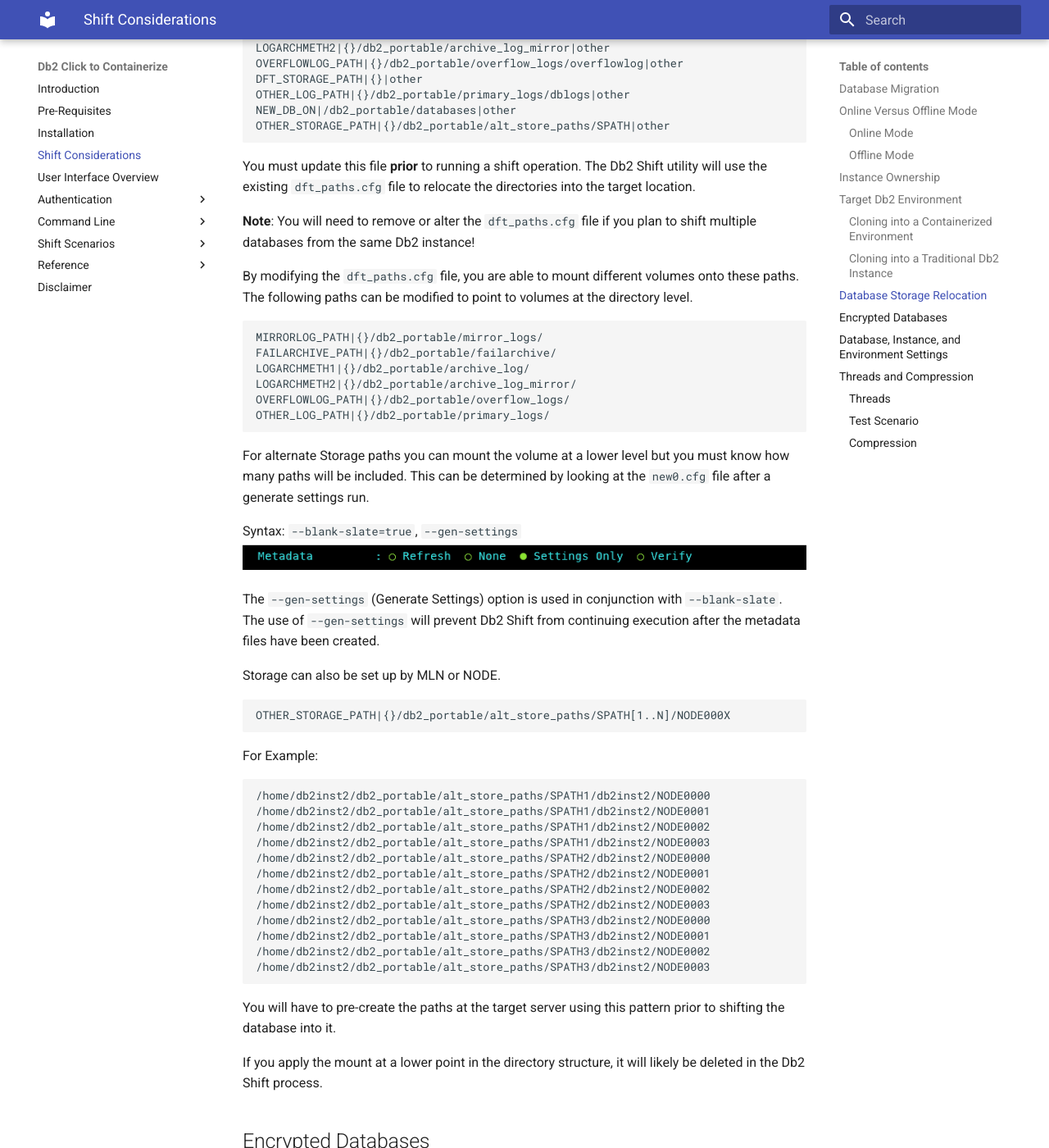
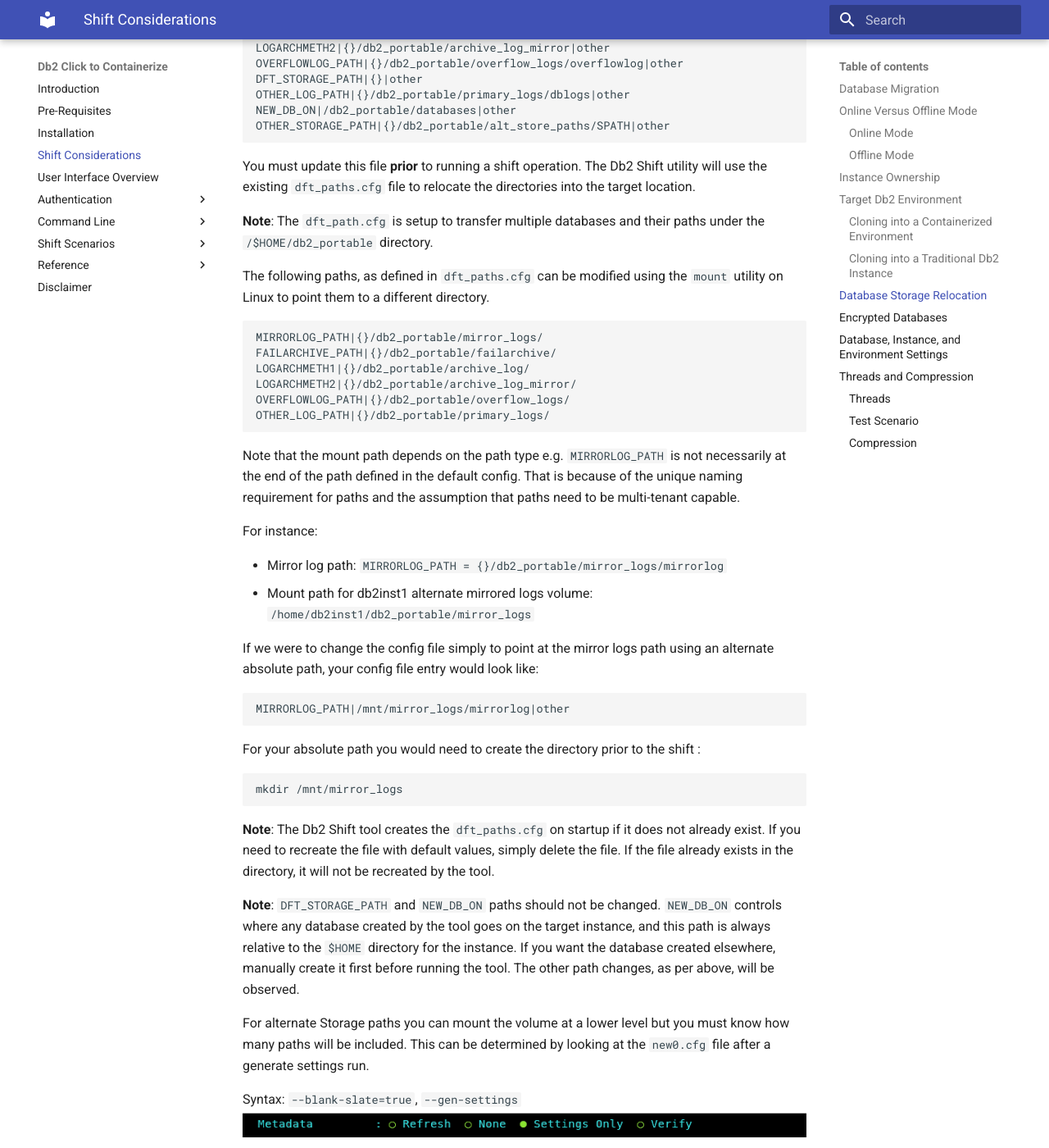
Before and after one commit to IBM/c2c, an MkDocs documentation site: the page built from docs/bestpractices.md, in a window 1280 px wide and 1400 px high, scrolled down 5112 px. Shown: the whole window at 82% size. Built offline with MkDocs 1.6.1 and Material for MkDocs 9.7.7, drawn with Linux system fonts in a browser that asks for light colours; some of the changed text lies outside the part shown.

Commit message:
Update bestpractices.md

````diff
--- a/docs/bestpractices.md
+++ b/docs/bestpractices.md
@@ -259,12 +259,11 @@
 will use the existing `dft_paths.cfg` file to relocate the directories into the
 target location.
 
-**Note**: You will need to remove or alter the `dft_paths.cfg` file if you plan to
-shift multiple databases from the same Db2 instance!
+**Note**: The `dft_path.cfg` is setup to transfer multiple databases and their paths under
+the `/$HOME/db2_portable` directory.
 
-By modifying the `dft_paths.cfg` file, you are able to
-mount different volumes onto these paths. The following paths can be modified
-to point to volumes at the directory level.
+The following paths, as defined in `dft_paths.cfg`
+can be modified using the `mount` utility on Linux to point them to a different directory.
 
 ```
 MIRRORLOG_PATH|{}/db2_portable/mirror_logs/
@@ -274,6 +273,44 @@
 OVERFLOWLOG_PATH|{}/db2_portable/overflow_logs/
 OTHER_LOG_PATH|{}/db2_portable/primary_logs/
 ```
+Note that the mount path depends on the path type e.g. `MIRRORLOG_PATH`
+is not necessarily at the end of the path defined in the default config.
+That is because of the unique naming requirement for paths and the assumption
+that paths need to be multi-tenant capable.
+
+For instance:
+
+* Mirror log path: `MIRRORLOG_PATH = {}/db2_portable/mirror_logs/mirrorlog`
+* Mount path for db2inst1 alternate mirrored logs volume: `/home/db2inst1/db2_portable/mirror_logs`
+
+If we were to change the config file simply to point at the
+mirror logs path using an alternate absolute path, your
+config file entry would look like:
+
+```
+MIRRORLOG_PATH|/mnt/mirror_logs/mirrorlog|other
+```
+
+For your absolute path you would need to create the directory
+prior to the shift :
+
+```
+mkdir /mnt/mirror_logs
+```
+
+**Note**: The Db2 Shift tool creates the `dft_paths.cfg` on startup if
+it does not already exist. If you need to recreate the
+file with default values, simply delete the file. If the file
+already exists in the directory, it will not be recreated by
+the tool.
+
+**Note**: `DFT_STORAGE_PATH` and `NEW_DB_ON` paths should not
+be changed. `NEW_DB_ON` controls where any database created
+by the tool goes on the target instance, and this path is
+always relative to the `$HOME` directory for the instance. If
+you want the database created elsewhere, manually create it
+first before running the tool. The other path changes,
+as per above, will be observed.
 
 For alternate Storage paths you can mount the volume at a
 lower level but you must know how many paths will be
@@ -317,6 +354,10 @@
 
 If you apply the mount at a lower point in the directory
 structure, it will likely be deleted in the Db2 Shift process.
+
+**Note**: No changes to the `dft_paths.cfg` are
+supported for moves to containers which are identified with the
+`pod` keyword at the end of a control line.
 
 ## Encrypted Databases
 
````
